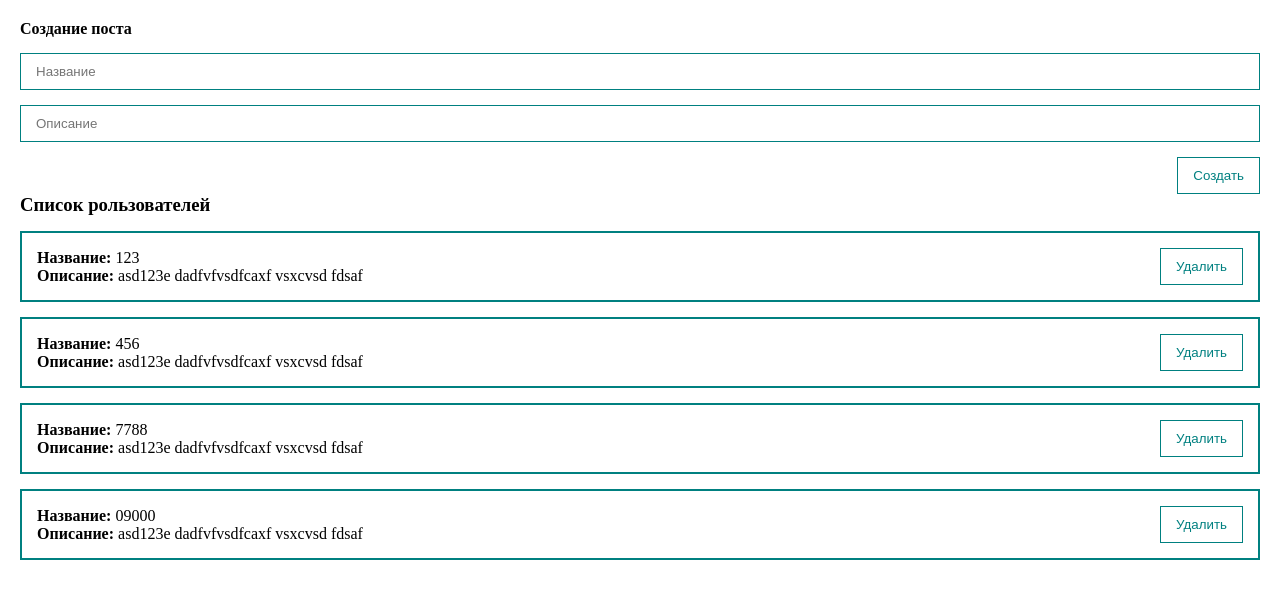
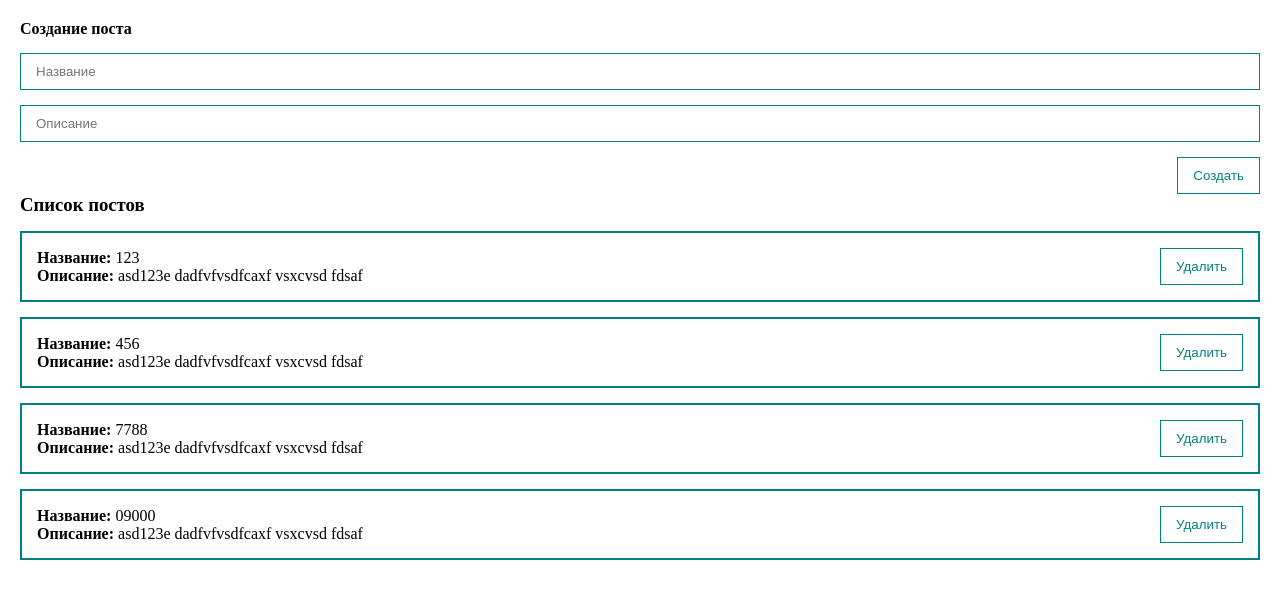
Before and after one commit to moistrenko/application-posts, a Vue app: page / in a window 1280 px wide. Shown: the top 598 px of the page. Built offline with nearby package versions, Linux system fonts and the light colour scheme.

Commit message:
update post-list component

```diff
--- a/src/components/PostList.vue
+++ b/src/components/PostList.vue
@@ -1,12 +1,18 @@
 <template>
-  <div class="post-list">
-    <h3>Список рользователей</h3>
+  <div
+    v-if="posts.length"
+    class="post-list"
+  >
+    <h3>Список постов</h3>
     <post-item
       v-for="post in posts"
       :key="post.id"
       :post="post"
       @delete-post="this.$emit('delete-post', post)"
     />
+  </div>
+  <div v-else>
+    <h3>Список постов пуст</h3>
   </div>
 </template>
 
```
